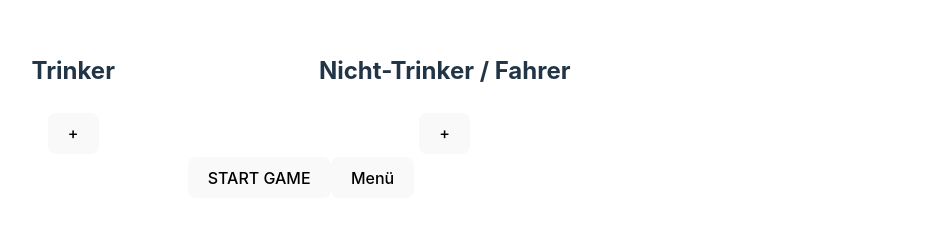
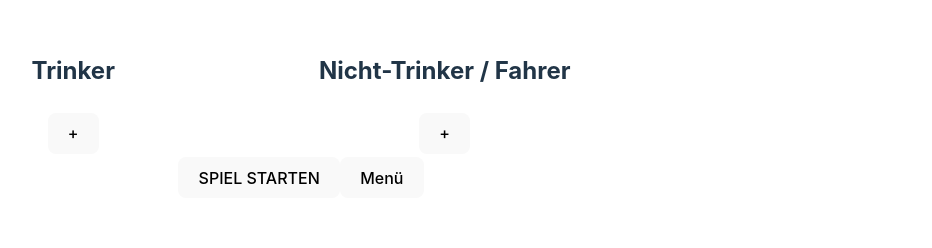
Before and after one commit to robbdouglas/drinking-game, a React (Vite) app: page /player-settings in a window 1280 px wide. Shown: the part 286-534 px from the top of the page, without its empty margins (339-1271 px from the left). Built offline with nearby package versions, Linux system fonts and the light colour scheme.

Commit message:
edit start game btn

```diff
--- a/src/components/PlayerSettings.jsx
+++ b/src/components/PlayerSettings.jsx
@@ -35,7 +35,7 @@ function PlayerSettings() {
           </td>
         </tr>
       </table>
-      <button onClick={handleStartGameButtonClick}>START GAME</button>
+      <button onClick={handleStartGameButtonClick}>SPIEL STARTEN</button>
       <button>Menü</button>
       <button className="back-to-home" onClick={handleBackToHomeButtonClick}>
         Zurück zur Startseite
```
